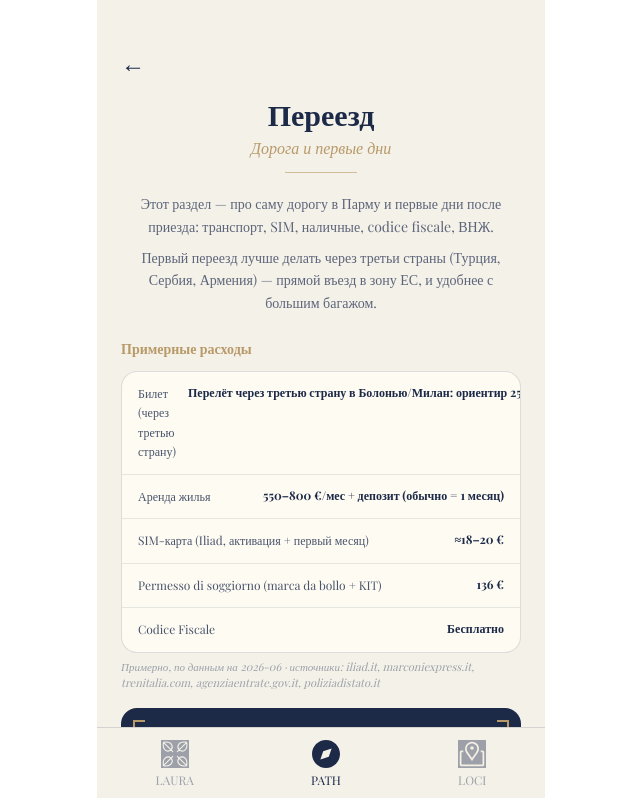
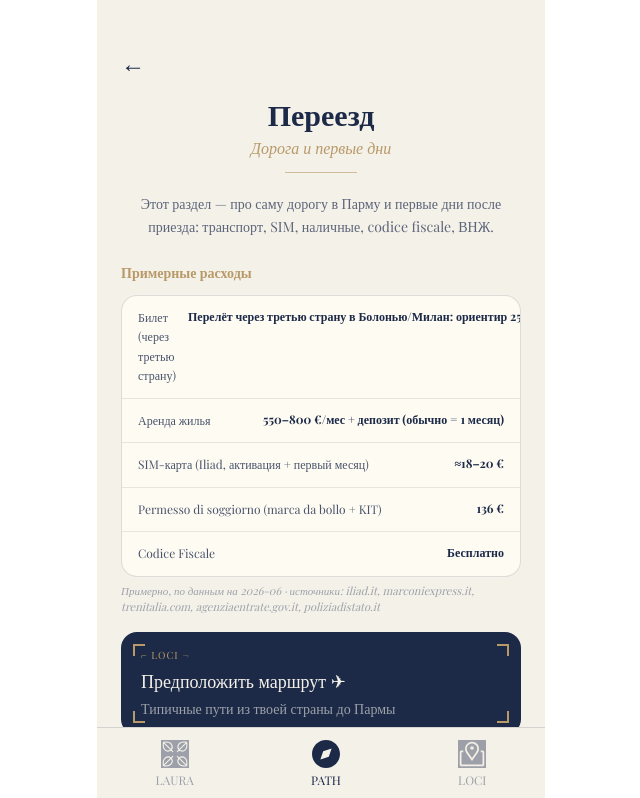
Before and after one commit to aicezhe/cis-frontend, a React (Vite) app: page /path/travel in a window 1280 px wide. Shown: the top 798 px of the page, without its empty margins (319-959 px from the left). Built offline with nearby package versions, Linux system fonts and the light colour scheme; no server answers; a web font is replaced by a local one.

Commit message:
style(travel): в интро оставлена только первая фраза, вторая (про третьи страны) убрана

```diff
--- a/src/pages/RelocationOverviewPage.tsx
+++ b/src/pages/RelocationOverviewPage.tsx
@@ -84,9 +84,6 @@ export default function RelocationOverviewPage() {
       <p className="font-serif text-navy/70 text-sm text-center px-6 mt-5 leading-relaxed">
         {relocation.intro_ru.what_ru}
       </p>
-      <p className="font-serif text-navy/70 text-sm text-center px-6 mt-2 leading-relaxed">
-        {relocation.intro_ru.key_ru}
-      </p>
 
       {/* Примерные расходы — только реальные цифры из проверенных источников */}
       <p className="font-serif text-gold text-sm px-6 mt-6 mb-3 font-bold">Примерные расходы</p>
```
